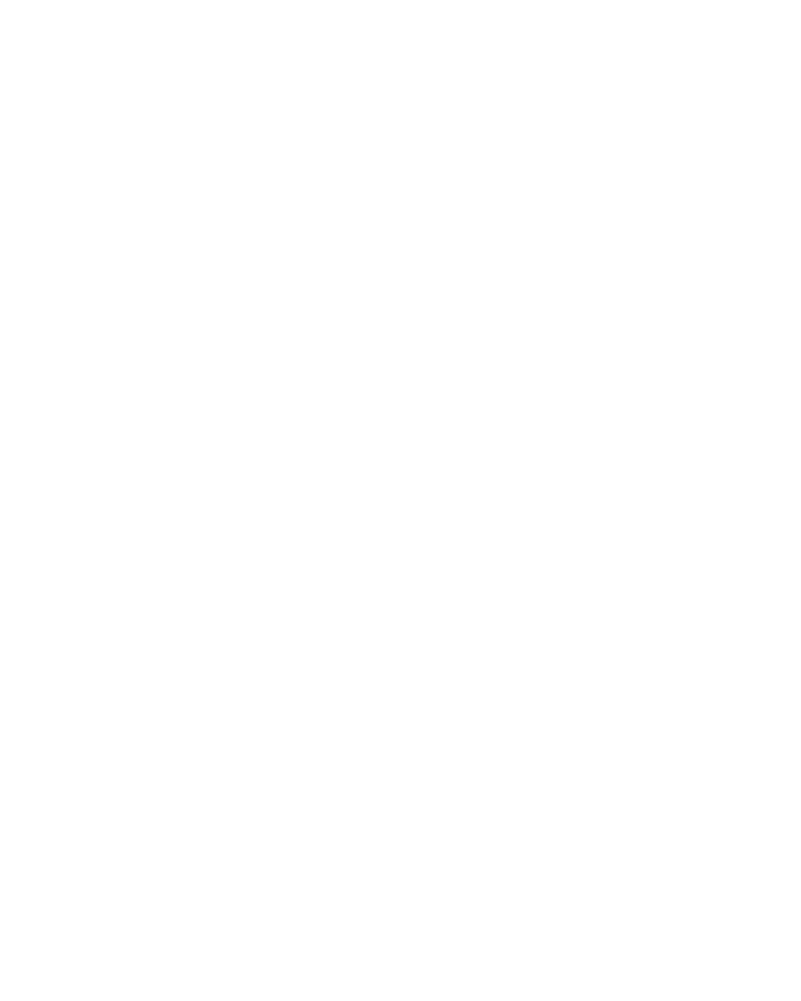
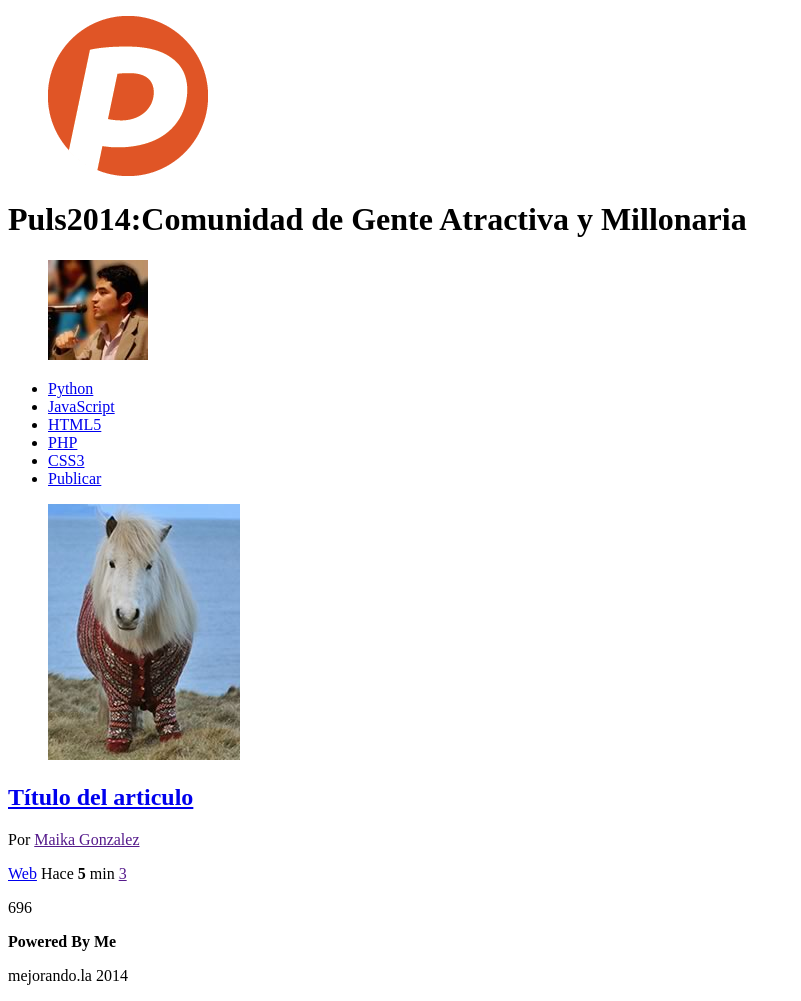
Before and after one commit to glopzvega/Frontend-Professional, a plain HTML site: page DisenoWeb/Puls2014/index.html in a window 1280 px wide. Shown: the whole page, without its empty margins (0-801 px from the left). Before the commit the page ends 800 px from the top, so only its background shows below. Drawn offline with Linux system fonts and the light colour scheme.

Commit message:
Terminada estructura general del Mockup

```diff
--- a/DisenoWeb/Puls2014/index.html
+++ b/DisenoWeb/Puls2014/index.html
@@ -5,6 +5,58 @@
 	<title>Puls2014 :  Comunidad Online para gente atractiva</title>
 </head>
 <body>
+	<header>
+		<figure id="logo">
+			<img src="logo.png">
+		</figure>
+		<h1>Puls2014:Comunidad de Gente Atractiva y Millonaria</h1>
+		<figure>
+			<img src="avatar.jpg">
+		</figure>
+	</header>
+	<nav>
+		<ul>
+			<li><a href="#">Python</a></li>
+			<li><a href="#">JavaScript</a></li>
+			<li><a href="#">HTML5</a></li>
+			<li><a href="#">PHP</a></li>
+			<li><a href="#">CSS3</a></li>
+			<li id="publicar_nav">
+				<a href="#">Publicar</a>
+			</li>
+		</ul>
+	</nav>
+	<section id="contenido">
+		<article class="item">
+			<figure class="imagen_item">
+				<img src="imagen.jpg" alt="">
+			</figure>
+			<h2 class="titulo_item">
+				<a href="#">Título del articulo</a>
+			</h2>
+			<p class="autor_item">
+				Por <a href="">Maika Gonzalez</a>
+			</p>
+			<p class="datos_item">
+				<a href="#" class="tag_item">Web</a>
+				<span class="fecha_item">Hace
+					<strong>5</strong> min</span>
+				<a href="" class="comentarior_item">3</a>
+				<a href="" class="guardar_item"></a>
+			</p>
+			<p class="votacion">
+				<a href="" class="up"></a>
+				696
+				<a href="" class="down"></a>
+			</p>
+		</article>
+	</section>
+	<footer>
+		<p>
+			<strong>Powered By Me</strong>
+		</p>
+		<p> mejorando.la 2014 </p>
+	</footer>
 
 </body>
 </html>
```
